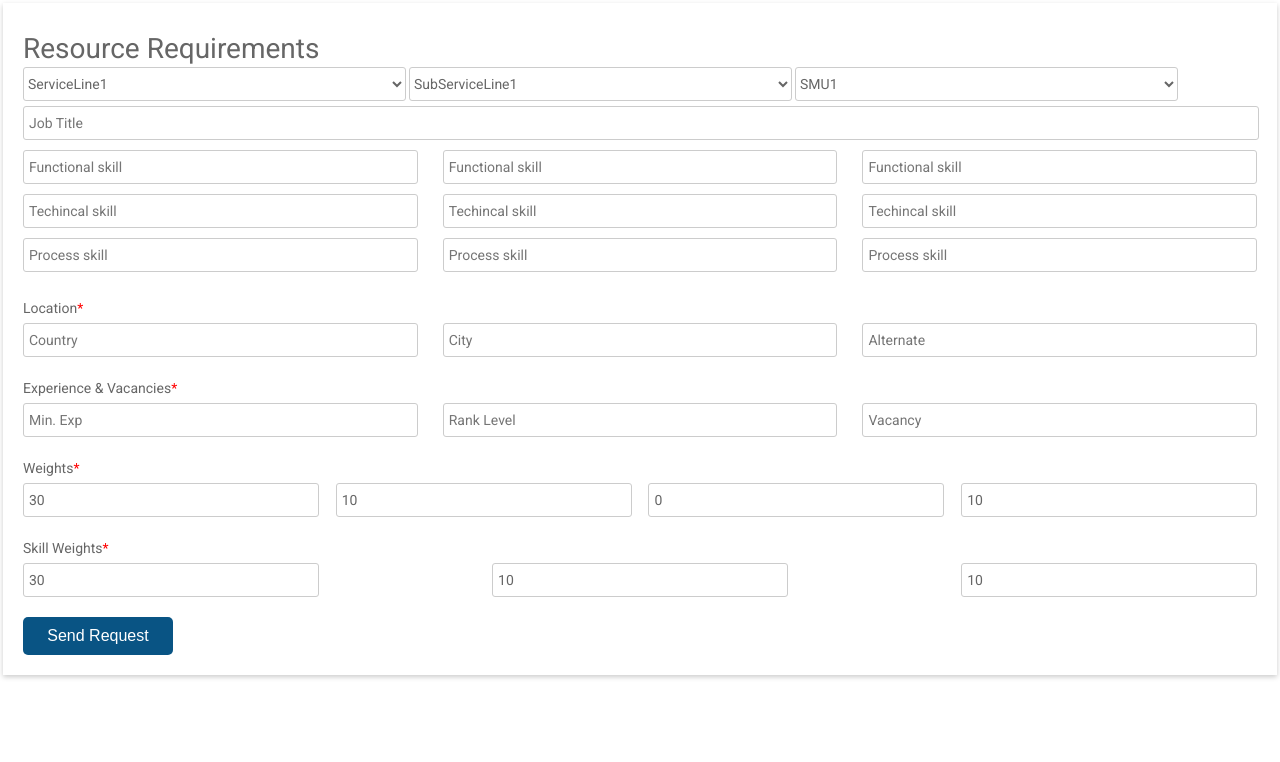
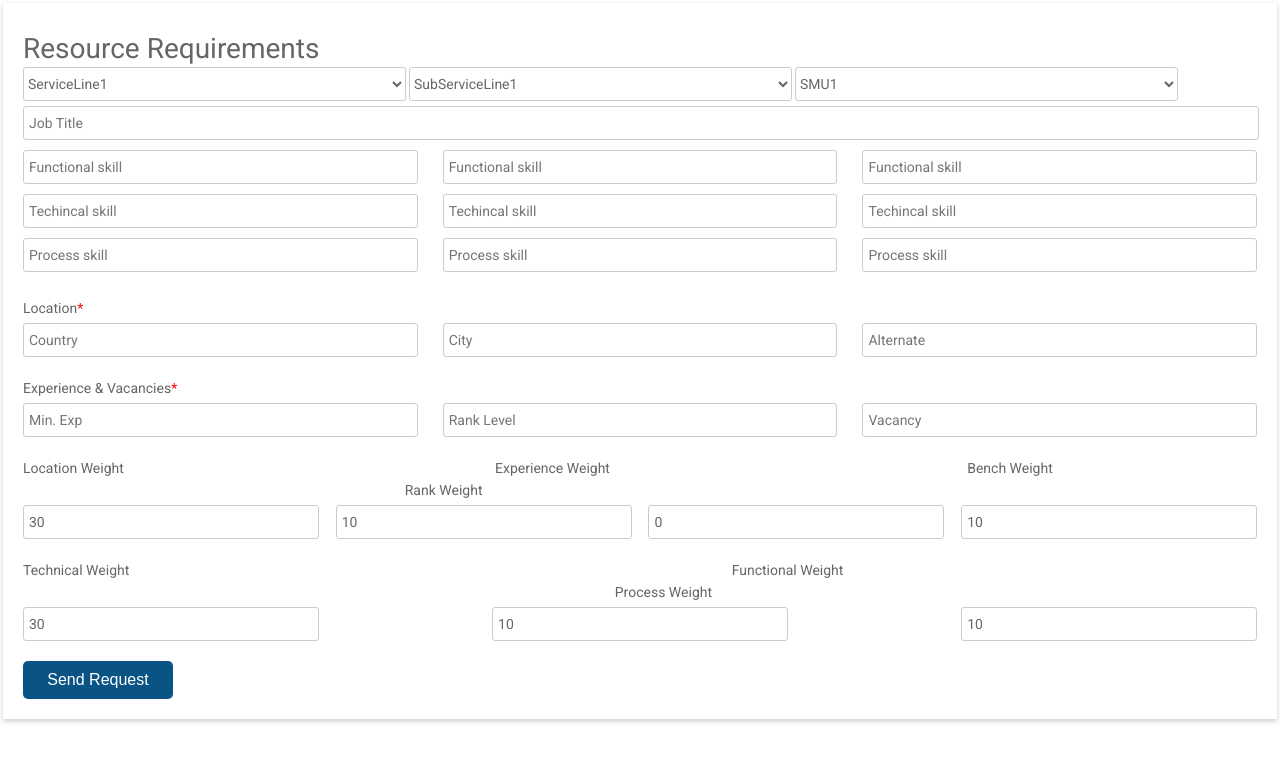
Before and after one commit to himan2411/capacity-management, a Flask app: page / in a window 1280 px wide. Shown: the top 762 px of the page. Run offline with Flask 2, Linux system fonts and the light colour scheme; some libraries are stand-ins or nearby versions.

Commit message:
weight update in form

```diff
--- a/templates/form.html
+++ b/templates/form.html
@@ -58,14 +58,14 @@
                 <input class="name" type="text" name="rank" placeholder="Rank Level" />
                 <input class="name" type="text" name="required_resources" placeholder="Vacancy" />
               </div>
-              <h4>Weights<span>*</span></h4>
+              <h4>Location Weight &emsp;&emsp;&emsp;&emsp;&emsp;&emsp;&emsp;&emsp;&emsp;&emsp;&emsp;&emsp;&emsp;&emsp;&ensp;&emsp;&emsp;&emsp;&emsp;&emsp;&emsp;&emsp;&emsp;&emsp;&emsp;&ensp;&emsp; Experience Weight &emsp;&emsp;&emsp;&emsp;&emsp;&emsp;&emsp;&emsp;&emsp;&emsp;&emsp;&emsp;&emsp;&emsp;&ensp;&emsp;&emsp;&emsp;&emsp;&emsp;&emsp;&emsp;&emsp;&emsp;&emsp;&ensp; Bench Weight &emsp;&emsp;&emsp;&emsp;&emsp;&emsp;&emsp;&emsp;&emsp;&emsp;&emsp;&emsp;&emsp;&emsp;&ensp;&emsp;&emsp;&emsp;&emsp;&emsp;&emsp;&emsp;&emsp;&emsp;&emsp;&ensp;&emsp;&emsp; Rank Weight</h4>
               <div class="wieght-block">
                 <input class="name" id="myRange_1" value="30" type="text" name="location_weight" placeholder="For location" onchange="checkSum()" />
                 <input class="name" id="myRange_2" value="10" type="text" name="experience_weight" placeholder="For experience" onchange="checkSum()"/>
                 <input class="name" id="myRange_3" value="0" type="text" name="bench_weight" placeholder="For bench" onchange="checkSum()"/>
                 <input class="name" id="myRange_4" value="10" type="text" name="rank_weight" placeholder="For rank" onchange="checkSum()"/>
               </div>
-              <h4>Skill Weights<span>*</span></h4>
+              <h4>Technical Weight &emsp;&emsp;&emsp;&emsp;&emsp;&emsp;&emsp;&emsp;&emsp;&emsp;&emsp;&emsp;&emsp;&emsp;&ensp;&emsp;&emsp;&emsp;&emsp;&emsp;&emsp;&emsp;&emsp;&emsp;&emsp;&ensp;&emsp;&emsp;&emsp;&emsp;&emsp;&emsp;&emsp;&emsp;&emsp;&emsp;&ensp;&emsp;&emsp;&emsp;&emsp;&emsp;&emsp;&emsp; Functional Weight &emsp;&emsp;&emsp;&emsp;&emsp;&emsp;&emsp;&emsp;&emsp;&emsp;&emsp;&emsp;&emsp;&emsp;&ensp;&emsp;&emsp;&emsp;&emsp;&emsp;&emsp;&emsp;&emsp;&emsp;&emsp;&ensp;&emsp;&emsp;&emsp;&emsp;&emsp;&emsp;&emsp;&emsp;&emsp;&emsp;&emsp;&emsp;&emsp;&emsp;&emsp;&emsp;&emsp; Process Weight</h4>
               <div class="wieght-block">
                 <input class="name" id="myRange_5" value="30" type="text" name="technical_weight" placeholder="For technical" onchange="checkSum()"/>
                 <input class="name" id="myRange_6" value="10" type="text" name="functional_weight" placeholder="For functional" onchange="checkSum()"/>
```
